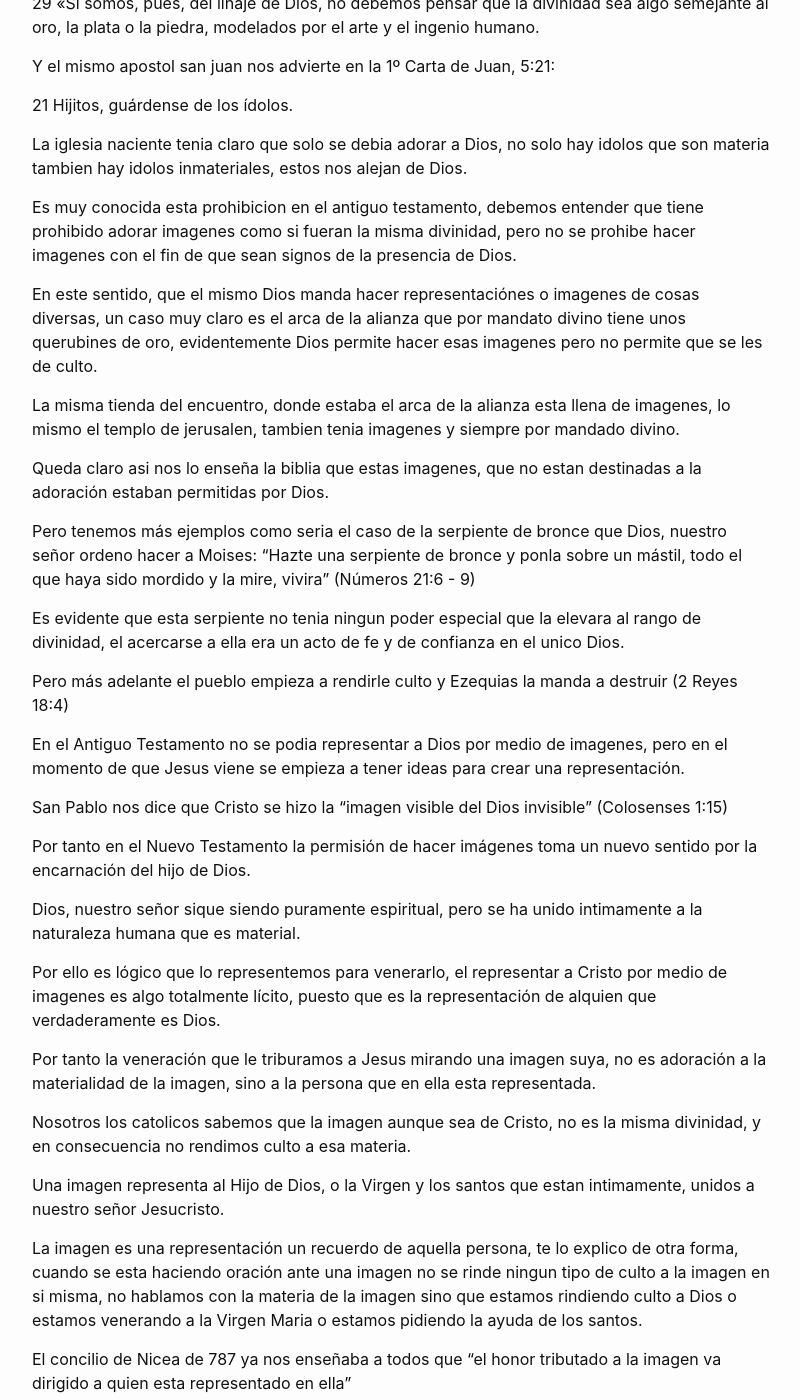
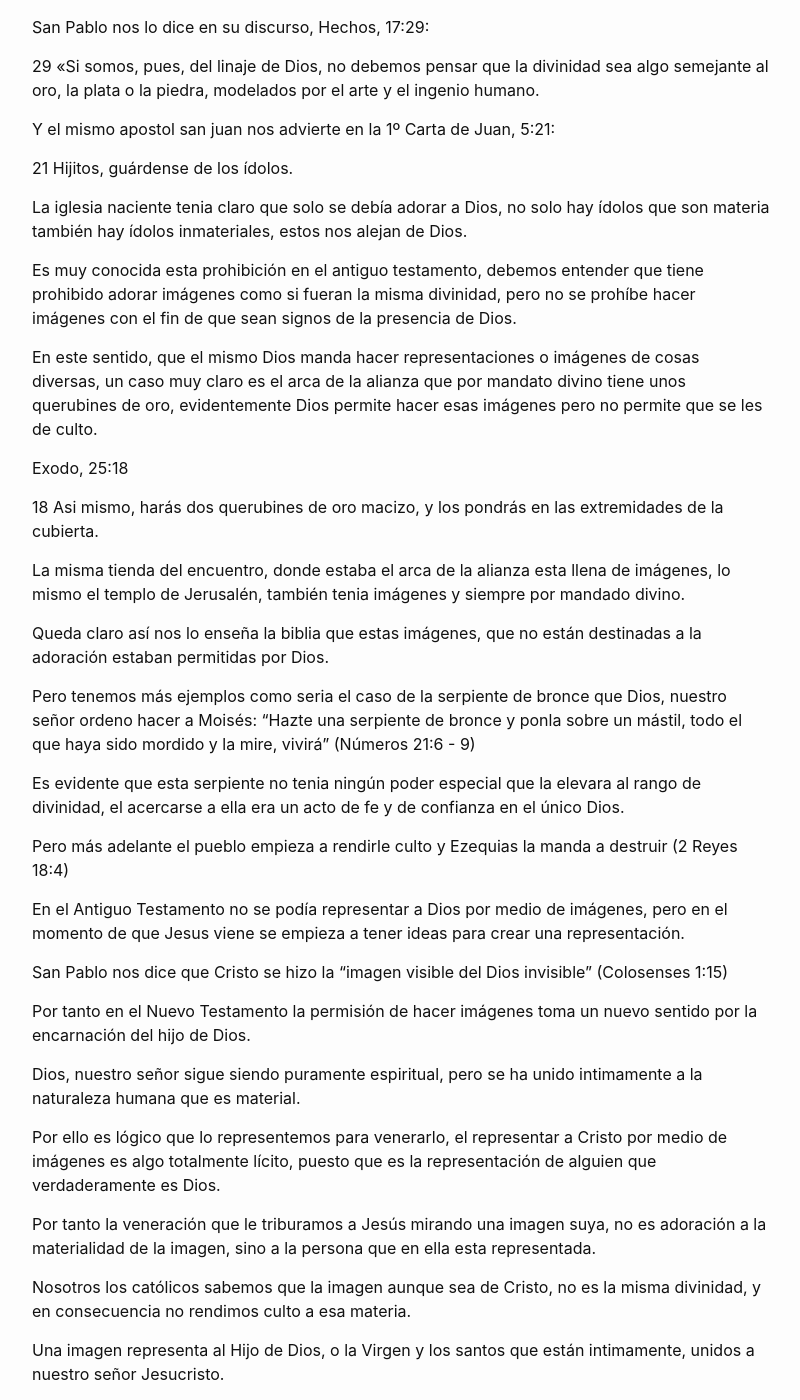
Before and after one commit to dylanmeca/dylanmeca.github.io, a Jekyll site: the page built from _posts/2021-06-17-Es-cierto-que-los-catolicos-adoran-imagenes.md, in a window 1280 px wide and 1400 px high, scrolled down 657 px. Shown: the whole window, without its empty margins (238-1038 px from the left). Built offline with Jekyll 4.4.1, drawn with Linux system fonts in a browser that asks for light colours; a script that is not in the unit is left out; comment, search, counter and statistics services are not loaded; some of the changed text lies outside the part shown.

Commit message:
Update 2021-06-17-Es-cierto-que-los-catolicos-adoran-imagenes.md

```diff
--- a/_posts/2021-06-17-Es-cierto-que-los-catolicos-adoran-imagenes.md
+++ b/_posts/2021-06-17-Es-cierto-que-los-catolicos-adoran-imagenes.md
@@ -11,7 +11,7 @@
     - biblia
 ---
 
-Nosotros los catolicos, no adoramos imagenes sabemos perfectamente bien que en Exodo 20:3 - 5:
+Nosotros los católicos, no adoramos imágenes sabemos perfectamente bien que en Exodo 20:3 - 5:
 
 3 No tendrás otros dioses delante de mi.
 
@@ -19,9 +19,11 @@
 
 5 No te postres ante esos dioses, ni les sirvas, porque yo, Yavé, tu Dios, soy un Dios celoso. yo pido cuentas a hijos, nietos y biznietos por la maldad de sus padres que no me quisieron.
 
-Los catolicos sabemos que esta prohibido y no adoramos imagenes, esta prohibido hacerse todo tipo de imagen que se presente como divinidad y nos prohibe hacer idolos.
+Los católicos sabemos que esta prohibido y no adoramos imágenes, esta prohibido hacerse todo tipo de imagen que se presente como divinidad y nos prohíbe hacer ídolos.
 
-La biblia nos enseña que los cristianos escaparon del uso de imagenes que se usaban para ser adoradas.
+Por lo tanto los católicos no adoramos imágenes si no la veneramos y venerar significa recordar su ejemplo, admirar su ejemplo y tratar de seguir sus pasos.
+
+La biblia nos enseña que los cristianos escaparon del uso de imágenes que se usaban para ser adoradas.
 
 San Pablo nos lo dice en su discurso, Hechos, 17:29:
 
@@ -31,39 +33,51 @@
 
 21 Hijitos, guárdense de los ídolos.
 
-La iglesia naciente tenia claro que solo se debia adorar a Dios, no solo hay idolos que son materia tambien hay idolos inmateriales, estos nos alejan de Dios.
+La iglesia naciente tenia claro que solo se debía adorar a Dios, no solo hay ídolos que son materia también hay ídolos inmateriales, estos nos alejan de Dios.
 
-Es muy conocida esta prohibicion en el antiguo testamento, debemos entender que tiene prohibido adorar imagenes como si fueran la misma divinidad, pero no se prohibe hacer imagenes con el fin de que sean signos de la presencia de Dios.
+Es muy conocida esta prohibición en el antiguo testamento, debemos entender que tiene prohibido adorar imágenes como si fueran la misma divinidad, pero no se prohíbe hacer imágenes con el fin de que sean signos de la presencia de Dios.
 
-En este sentido, que el mismo Dios manda hacer representaciónes o imagenes de cosas diversas, un caso muy claro es el arca de la alianza que por mandato divino tiene unos querubines de oro, evidentemente Dios permite hacer esas imagenes pero no permite que se les de culto.
+En este sentido, que el mismo Dios manda hacer representaciones o imágenes de cosas diversas, un caso muy claro es el arca de la alianza que por mandato divino tiene unos querubines de oro, evidentemente Dios permite hacer esas imágenes pero no permite que se les de culto.
 
-La misma tienda del encuentro, donde estaba el arca de la alianza esta llena de imagenes, lo mismo el templo de jerusalen, tambien tenia imagenes y siempre por mandado divino.
+Exodo, 25:18
 
-Queda claro asi nos lo enseña la biblia que estas imagenes, que no estan destinadas a la adoración estaban permitidas por Dios.
+18 Asi mismo, harás dos querubines de oro macizo, y los pondrás en las extremidades de la cubierta.
 
-Pero tenemos más ejemplos como seria el caso de la serpiente de bronce que Dios, nuestro señor ordeno hacer a Moises: "Hazte una serpiente de bronce y ponla sobre un mástil, todo el que haya sido mordido y la mire, vivira" (Números 21:6 - 9)
+La misma tienda del encuentro, donde estaba el arca de la alianza esta llena de imágenes, lo mismo el templo de Jerusalén, también tenia imágenes y siempre por mandado divino.
 
-Es evidente que esta serpiente no tenia ningun poder especial que la elevara al rango de divinidad, el acercarse a ella era un acto de fe y de confianza en el unico Dios.
+Queda claro así nos lo enseña la biblia que estas imágenes, que no están destinadas a la adoración estaban permitidas por Dios.
+
+Pero tenemos más ejemplos como seria el caso de la serpiente de bronce que Dios, nuestro señor ordeno hacer a Moisés: "Hazte una serpiente de bronce y ponla sobre un mástil, todo el que haya sido mordido y la mire, vivirá" (Números 21:6 - 9)
+
+Es evidente que esta serpiente no tenia ningún poder especial que la elevara al rango de divinidad, el acercarse a ella era un acto de fe y de confianza en el único Dios.
 
 Pero más adelante el pueblo empieza a rendirle culto y Ezequias la manda a destruir (2 Reyes 18:4)
 
-En el Antiguo Testamento no se podia representar a Dios por medio de imagenes, pero en el momento de que Jesus viene se empieza a tener ideas para crear una representación.
+En el Antiguo Testamento no se podía representar a Dios por medio de imágenes, pero en el momento de que Jesus viene se empieza a tener ideas para crear una representación.
 
 San Pablo nos dice que Cristo se hizo la "imagen visible del Dios invisible" (Colosenses 1:15)
 
 Por tanto en el Nuevo Testamento la permisión de hacer imágenes toma un nuevo sentido por la encarnación del hijo de Dios.
 
-Dios, nuestro señor sique siendo puramente espiritual, pero se ha unido intimamente a la naturaleza humana que es material.
+Dios, nuestro señor sigue siendo puramente espiritual, pero se ha unido intimamente a la naturaleza humana que es material.
 
-Por ello es lógico que lo representemos para venerarlo, el representar a Cristo por medio de imagenes es algo totalmente lícito, puesto que es la representación de alquien que verdaderamente es Dios.
+Por ello es lógico que lo representemos para venerarlo, el representar a Cristo por medio de imágenes es algo totalmente lícito, puesto que es la representación de alguien que verdaderamente es Dios.
 
-Por tanto la veneración que le triburamos a Jesus mirando una imagen suya, no es adoración a la materialidad de la imagen, sino a la persona que en ella esta representada.
+Por tanto la veneración que le triburamos a Jesús mirando una imagen suya, no es adoración a la materialidad de la imagen, sino a la persona que en ella esta representada.
 
-Nosotros los catolicos sabemos que la imagen aunque sea de Cristo, no es la misma divinidad, y en consecuencia no rendimos culto a esa materia.
+Nosotros los católicos sabemos que la imagen aunque sea de Cristo, no es la misma divinidad, y en consecuencia no rendimos culto a esa materia.
 
-Una imagen representa al Hijo de Dios, o la Virgen y los santos que estan intimamente, unidos a nuestro señor Jesucristo.
+Una imagen representa al Hijo de Dios, o la Virgen y los santos que están intimamente, unidos a nuestro señor Jesucristo.
 
-La imagen es una representación un recuerdo de aquella persona, te lo explico de otra forma, cuando se esta haciendo oración ante una imagen no se rinde ningun tipo de culto a la imagen en si misma, no hablamos con la materia de la imagen sino que estamos rindiendo culto a Dios o estamos venerando a la Virgen Maria o estamos pidiendo la ayuda de los santos.
+La imagen es una representación un recuerdo de aquella persona, te lo explico de otra forma, cuando se esta haciendo oración ante una imagen no se rinde ningún tipo de culto a la imagen en si misma, no hablamos con la materia de la imagen sino que estamos rindiendo culto a Dios o estamos venerando a la Virgen María o estamos pidiendo la ayuda de los santos.
+
+Si leemos en la biblia en Josué, 7:6 Entonces Josué y todos los jefes de Israel rasgaron sus vestidos, se cubrieron de ceniza la cabeza y permanecieron postrados delante del Arca de Yavé hasta la tarde.
+
+Aqui vemos que Josué se postro delante del arca pero nunca adoro al arca, y lo que hizo fue orarle a Dios.
+
+Josué le habla a Dios pero postrado delante del arca. La forma en que se narra dice claro: permanecieron postrados delante del arca.
+
+Josué 7, 10 menciona que Yahvé pregunta: ¿por qué estás postrado en tierra? Esa pregunta es curiosa, pues refleja que Josué lo hizo más por temor que por otra cosa. La respuesta de Dios demuestra que la postura no es un acto de adoración, porque si no, Dios acogiera la actitud de Josué de otro modo. Por tanto, se logra mostrar que no todo el que esté arrodillado está adorando, y si lo está delante de la presencia de Dios, por temor, tampoco se puede considerar que esté adorando a Dios.
 
 El concilio de Nicea de 787 ya nos enseñaba a todos que "el honor tributado a la imagen va dirigido a quien esta representado en ella"
 
@@ -93,6 +107,4 @@
 
 Si la imagen no representa un ídolo no tiene ningun problema, el primer mandamiento no hace referencia a imagenes que representen a Dios y podemos tener nuestros templos llenos de ellas, como lo estaba en el templo de salomón.
 
-Venerar significa recordar su ejemplo y admirar su ejemplo y tratar de sequir sus pasos.
-
-Por lo tanto los catolicos no adoramos imagenes si no la veneramos.
+En conclusión los católicos no adoran imágenes, y lo que realmente se hacen con la imágenes son venerarlas y venerar significa recordar su ejemplo, admirar su ejemplo y tratar de seguir sus pasos.
```
